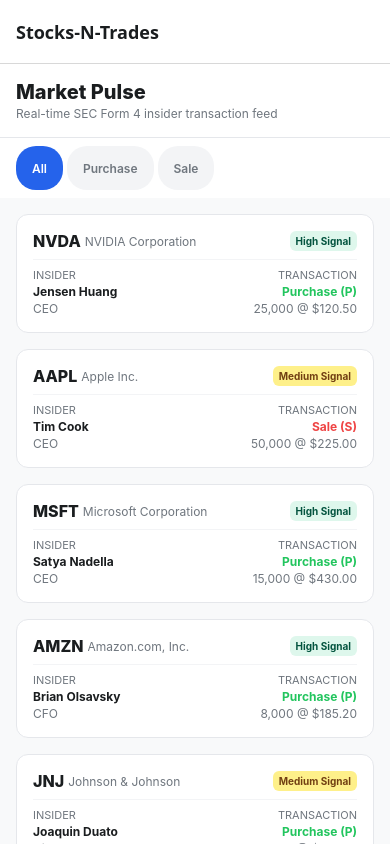
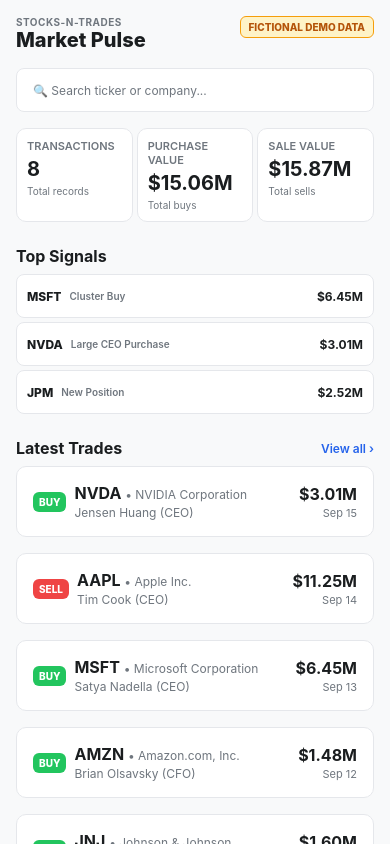
Before and after one commit to pritam-b-dev/stocks-n-trades, a React Native app: screen /MarketPulse in a window 390 px wide. Built offline with nearby package versions, Linux system fonts and the light colour scheme.

Commit message:
rebuild Market Pulse to match official specification

```diff
--- a/src/navigation/RootNavigator.tsx
+++ b/src/navigation/RootNavigator.tsx
@@ -25,7 +25,7 @@
       <Stack.Screen
         name="MarketPulse"
         component={MarketPulseScreen}
-        options={{ title: "Stocks-N-Trades" }}
+        options={{ headerShown: false }}
       />
       <Stack.Screen
         name="Screener"
--- a/src/screens/MarketPulseScreen.tsx
+++ b/src/screens/MarketPulseScreen.tsx
@@ -1,8 +1,8 @@
-import React, { useState } from "react";
+import React from "react";
 import {
   View,
   Text,
-  FlatList,
+  ScrollView,
   TouchableOpacity,
   StyleSheet,
   SafeAreaView,
@@ -10,9 +10,10 @@
 import { NativeStackNavigationProp } from "@react-navigation/native-stack";
 import { RootStackParamList } from "../navigation/RootNavigator";
 import { mockTrades } from "../data/mockTrades";
-import { InsiderTrade } from "../types/InsiderTrade";
 import { theme } from "../theme/theme";
-import { SignalBadge } from "../components/SignalBadge";
+
+import { TradeCard } from "../components/TradeCard";
+import { SummaryCard } from "../components/SummaryCard";
 
 type MarketPulseNavProp = NativeStackNavigationProp<
   RootStackParamList,
@@ -23,113 +24,143 @@
   navigation: MarketPulseNavProp;
 }
 
+const formatLargeCurrency = (val: number): string => {
+  if (val >= 1_000_000) {
+    return `$${(val / 1_000_000).toFixed(2)}M`;
+  }
+  if (val >= 1_000) {
+    return `$${(val / 1_000).toFixed(0)}K`;
+  }
+  return `$${val.toLocaleString()}`;
+};
+
 export default function MarketPulseScreen({ navigation }: Props) {
-  const [filterType, setFilterType] = useState<"All" | "Purchase" | "Sale">(
-    "All",
-  );
+  // 1. Calculate Summary Metrics from mockTrades
+  const totalTransactions = mockTrades.length;
 
-  const filteredTrades = mockTrades.filter((t) => {
-    if (filterType === "All") return true;
-    return t.transactionType === filterType;
-  });
+  const totalPurchaseValue = mockTrades
+    .filter((t) => t.transactionType.toLowerCase() === "purchase")
+    .reduce((sum, t) => sum + t.totalValue, 0);
 
-  const renderTradeCard = ({ item }: { item: InsiderTrade }) => {
-    return (
-      <TouchableOpacity
-        style={styles.card}
-        activeOpacity={0.7}
-        onPress={() =>
-          navigation.navigate("TradeDetails", { tradeId: item.id })
-        }
-        accessibilityRole="button"
-        accessibilityLabel={`View trade details for ${item.ticker}, ${item.insiderName}, ${item.transactionType} of ${item.shares.toLocaleString()} shares`}
-      >
-        <View style={styles.cardHeader}>
-          <View style={styles.tickerGroup}>
-            <Text style={styles.ticker}>{item.ticker}</Text>
-            <Text style={styles.companyName} numberOfLines={1}>
-              {item.companyName}
-            </Text>
-          </View>
-          <SignalBadge strength={item.signalStrength} />
-        </View>
+  const totalSaleValue = mockTrades
+    .filter((t) => t.transactionType.toLowerCase() === "sale")
+    .reduce((sum, t) => sum + t.totalValue, 0);
 
-        <View style={styles.divider} />
+  // 2. Compute Top Signals (High strength trades sorted by highest totalValue)
+  const topSignals = [...mockTrades]
+    .filter((t) => t.signalStrength === "High")
+    .sort((a, b) => b.totalValue - a.totalValue)
+    .slice(0, 3);
 
-        <View style={styles.detailsRow}>
-          <View style={styles.detailCol}>
-            <Text style={styles.label}>Insider</Text>
-            <Text style={styles.valueBold} numberOfLines={1}>
-              {item.insiderName}
-            </Text>
-            <Text style={styles.subValue}>{item.insiderRole}</Text>
-          </View>
-
-          <View style={styles.detailColRight}>
-            <Text style={styles.label}>Transaction</Text>
-            <Text
-              style={[
-                styles.valueBold,
-                item.transactionType === "Purchase"
-                  ? { color: theme.colors.purchase }
-                  : { color: theme.colors.sale },
-              ]}
-            >
-              {item.transactionType} ({item.transactionCode})
-            </Text>
-            <Text style={styles.subValue}>
-              {item.shares.toLocaleString()} @ ${item.pricePerShare.toFixed(2)}
-            </Text>
-          </View>
-        </View>
-      </TouchableOpacity>
-    );
-  };
+  // 3. Compute Latest Trades (Sorted by filedAt descending)
+  const latestTrades = [...mockTrades]
+    .sort(
+      (a, b) => new Date(b.filedAt).getTime() - new Date(a.filedAt).getTime(),
+    )
+    .slice(0, 6);
 
   return (
     <SafeAreaView style={styles.container}>
-      {/* IN-SCREEN HEADER */}
-      <View style={styles.header}>
-        <Text style={styles.title}>Market Pulse</Text>
-        <Text style={styles.subtitle}>
-          Real-time SEC Form 4 insider transaction feed
-        </Text>
-      </View>
+      <ScrollView contentContainerStyle={styles.scrollContent}>
+        {/* SINGLE CUSTOM HEADER WITH DEMO BADGE */}
+        <View style={styles.headerRow}>
+          <View>
+            <Text style={styles.appName}>Stocks-N-Trades</Text>
+            <Text style={styles.screenTitle}>Market Pulse</Text>
+          </View>
+          <View
+            style={styles.demoBadge}
+            accessibilityRole="text"
+            accessibilityLabel="Fictional Demo Data indicator"
+          >
+            <Text style={styles.demoBadgeText}>FICTIONAL DEMO DATA</Text>
+          </View>
+        </View>
 
-      {/* FILTER TABS */}
-      <View style={styles.filterRow}>
-        {(["All", "Purchase", "Sale"] as const).map((type) => (
+        {/* SEARCH ENTRY (NAVIGATES TO SCREENER) */}
+        <TouchableOpacity
+          style={styles.searchBar}
+          activeOpacity={0.7}
+          onPress={() => navigation.navigate("Screener")}
+          accessibilityRole="search"
+          accessibilityLabel="Search ticker or company. Navigates to Screener."
+        >
+          <Text style={styles.searchBarPlaceholder}>
+            🔍 Search ticker or company...
+          </Text>
+        </TouchableOpacity>
+
+        {/* EXACTLY 3 SUMMARY CARDS */}
+        <View style={styles.summaryGrid}>
+          <SummaryCard
+            label="Transactions"
+            value={totalTransactions.toString()}
+            subtext="Total records"
+          />
+          <SummaryCard
+            label="Purchase value"
+            value={formatLargeCurrency(totalPurchaseValue)}
+            subtext="Total buys"
+          />
+          <SummaryCard
+            label="Sale value"
+            value={formatLargeCurrency(totalSaleValue)}
+            subtext="Total sells"
+          />
+        </View>
+
+        {/* TOP SIGNALS SECTION */}
+        <View style={styles.sectionHeaderRow}>
+          <Text style={styles.sectionTitle}>Top Signals</Text>
+        </View>
+        <View style={styles.topSignalsList}>
+          {topSignals.map((trade) => (
+            <TouchableOpacity
+              key={`top-${trade.id}`}
+              style={styles.topSignalCard}
+              activeOpacity={0.7}
+              onPress={() =>
+                navigation.navigate("TradeDetails", { tradeId: trade.id })
+              }
+              accessibilityRole="button"
+              accessibilityLabel={`Top Signal: ${trade.ticker}, ${trade.signal}, Value: ${formatLargeCurrency(trade.totalValue)}`}
+            >
+              <View style={styles.topSignalMain}>
+                <Text style={styles.topSignalTicker}>{trade.ticker}</Text>
+                <Text style={styles.topSignalText}>{trade.signal}</Text>
+              </View>
+              <Text style={styles.topSignalValue}>
+                {formatLargeCurrency(trade.totalValue)}
+              </Text>
+            </TouchableOpacity>
+          ))}
+        </View>
+
+        {/* LATEST TRADES SECTION WITH "VIEW ALL" CTA */}
+        <View style={styles.sectionHeaderRow}>
+          <Text style={styles.sectionTitle}>Latest Trades</Text>
           <TouchableOpacity
-            key={type}
-            style={[
-              styles.filterTab,
-              filterType === type && styles.filterTabActive,
-            ]}
-            onPress={() => setFilterType(type)}
+            onPress={() => navigation.navigate("Screener")}
             accessibilityRole="button"
-            accessibilityLabel={`Filter by ${type} trades`}
-            accessibilityState={{ selected: filterType === type }}
+            accessibilityLabel="View all trades in Screener"
           >
-            <Text
-              style={[
-                styles.filterTabText,
-                filterType === type && styles.filterTabTextActive,
-              ]}
-            >
-              {type}
-            </Text>
+            <Text style={styles.viewAllText}>View all ›</Text>
           </TouchableOpacity>
-        ))}
-      </View>
+        </View>
 
-      {/* TRADE LIST */}
-      <FlatList
-        data={filteredTrades}
-        keyExtractor={(item) => item.id}
-        renderItem={renderTradeCard}
-        contentContainerStyle={styles.listContent}
-        showsVerticalScrollIndicator={false}
-      />
+        {/* LATEST TRADES FEED USING TradeCard */}
+        <View style={styles.tradesFeed}>
+          {latestTrades.map((trade) => (
+            <TradeCard
+              key={trade.id}
+              trade={trade}
+              onPress={() =>
+                navigation.navigate("TradeDetails", { tradeId: trade.id })
+              }
+            />
+          ))}
+        </View>
+      </ScrollView>
     </SafeAreaView>
   );
 }
@@ -139,112 +170,116 @@
     flex: 1,
     backgroundColor: theme.colors.background,
   },
-  header: {
+  scrollContent: {
     padding: theme.spacing.md,
-    backgroundColor: theme.colors.surface,
-    borderBottomWidth: 1,
-    borderBottomColor: "#E5E7EB",
+    paddingBottom: theme.spacing.xl,
   },
-  title: {
+  headerRow: {
+    flexDirection: "row",
+    justifyContent: "space-between",
+    alignItems: "flex-start",
+    marginBottom: theme.spacing.md,
+    flexWrap: "wrap",
+    gap: 8,
+  },
+  appName: {
+    fontSize: theme.typography.xs,
+    fontWeight: "700",
+    color: theme.colors.textSecondary,
+    textTransform: "uppercase",
+    letterSpacing: 0.5,
+  },
+  screenTitle: {
     fontSize: theme.typography.lg,
     fontWeight: "800",
     color: theme.colors.textPrimary,
   },
-  subtitle: {
+  demoBadge: {
+    backgroundColor: "#FEF3C7",
+    paddingHorizontal: 8,
+    paddingVertical: 4,
+    borderRadius: 6,
+    borderWidth: 1,
+    borderColor: "#F59E0B",
+  },
+  demoBadgeText: {
+    fontSize: 10,
+    fontWeight: "800",
+    color: "#B45309",
+  },
+  searchBar: {
+    backgroundColor: theme.colors.surface,
+    borderWidth: 1,
+    borderColor: "#E5E7EB",
+    borderRadius: 8,
+    paddingHorizontal: theme.spacing.md,
+    paddingVertical: theme.spacing.sm + 2,
+    marginBottom: theme.spacing.md,
+    minHeight: 44,
+    justifyContent: "center",
+  },
+  searchBarPlaceholder: {
     fontSize: theme.typography.sm,
     color: theme.colors.textSecondary,
-    marginTop: 2,
   },
-  filterRow: {
+  summaryGrid: {
     flexDirection: "row",
-    paddingHorizontal: theme.spacing.md,
-    paddingVertical: theme.spacing.sm,
+    justifyContent: "space-between",
+    gap: theme.spacing.xs,
+    marginBottom: theme.spacing.lg,
+  },
+  sectionHeaderRow: {
+    flexDirection: "row",
+    justifyContent: "space-between",
+    alignItems: "center",
+    marginBottom: theme.spacing.sm,
+  },
+  sectionTitle: {
+    fontSize: theme.typography.md,
+    fontWeight: "700",
+    color: theme.colors.textPrimary,
+  },
+  viewAllText: {
+    fontSize: theme.typography.sm,
+    fontWeight: "600",
+    color: theme.colors.accent,
+  },
+  topSignalsList: {
+    gap: theme.spacing.xs,
+    marginBottom: theme.spacing.lg,
+  },
+  topSignalCard: {
+    flexDirection: "row",
+    justifyContent: "space-between",
+    alignItems: "center",
     backgroundColor: theme.colors.surface,
-    gap: 4,
-  },
-  filterTab: {
-    paddingHorizontal: theme.spacing.md,
-    paddingVertical: 6,
-    borderRadius: 20,
-    backgroundColor: "#F3F4F6",
-    minHeight: 44,
-    justifyContent: "center",
-    alignItems: "center",
-  },
-  filterTabActive: {
-    backgroundColor: theme.colors.accent,
-  },
-  filterTabText: {
-    fontSize: theme.typography.sm,
-    color: theme.colors.textSecondary,
-    fontWeight: "600",
-  },
-  filterTabTextActive: {
-    color: "#FFFFFF",
-  },
-  listContent: {
-    padding: theme.spacing.md,
-    gap: theme.spacing.md,
-  },
-  card: {
-    backgroundColor: theme.colors.surface,
-    borderRadius: 12,
-    padding: theme.spacing.md,
+    padding: theme.spacing.sm + 2,
+    borderRadius: 8,
     borderWidth: 1,
     borderColor: "#E5E7EB",
     minHeight: 44,
   },
-  cardHeader: {
-    flexDirection: "row",
-    justifyContent: "space-between",
-    alignItems: "center",
-    flexWrap: "wrap",
-  },
-  tickerGroup: {
+  topSignalMain: {
     flexDirection: "row",
     alignItems: "center",
-    gap: 4,
-    flexShrink: 1,
+    gap: theme.spacing.sm,
   },
-  ticker: {
-    fontSize: theme.typography.md,
+  topSignalTicker: {
+    fontSize: theme.typography.sm,
     fontWeight: "800",
     color: theme.colors.textPrimary,
   },
-  companyName: {
-    fontSize: theme.typography.sm,
+  topSignalText: {
+    fontSize: theme.typography.xs,
     color: theme.colors.textSecondary,
-    flexShrink: 1,
+    fontWeight: "600",
   },
-  divider: {
-    height: 1,
-    backgroundColor: "#F3F4F6",
-    marginVertical: theme.spacing.sm,
-  },
-  detailsRow: {
-    flexDirection: "row",
-    justifyContent: "space-between",
-  },
-  detailCol: {
-    flex: 1,
-  },
-  detailColRight: {
-    alignItems: "flex-end",
-  },
-  label: {
-    fontSize: 11,
-    color: theme.colors.textSecondary,
-    textTransform: "uppercase",
-  },
-  valueBold: {
+  topSignalValue: {
     fontSize: theme.typography.sm,
     fontWeight: "700",
     color: theme.colors.textPrimary,
-    marginTop: 2,
   },
-  subValue: {
-    fontSize: 12,
-    color: theme.colors.textSecondary,
-    marginTop: 2,
+  tradesFeed: {
+    gap: theme.spacing.sm,
   },
 });
```
